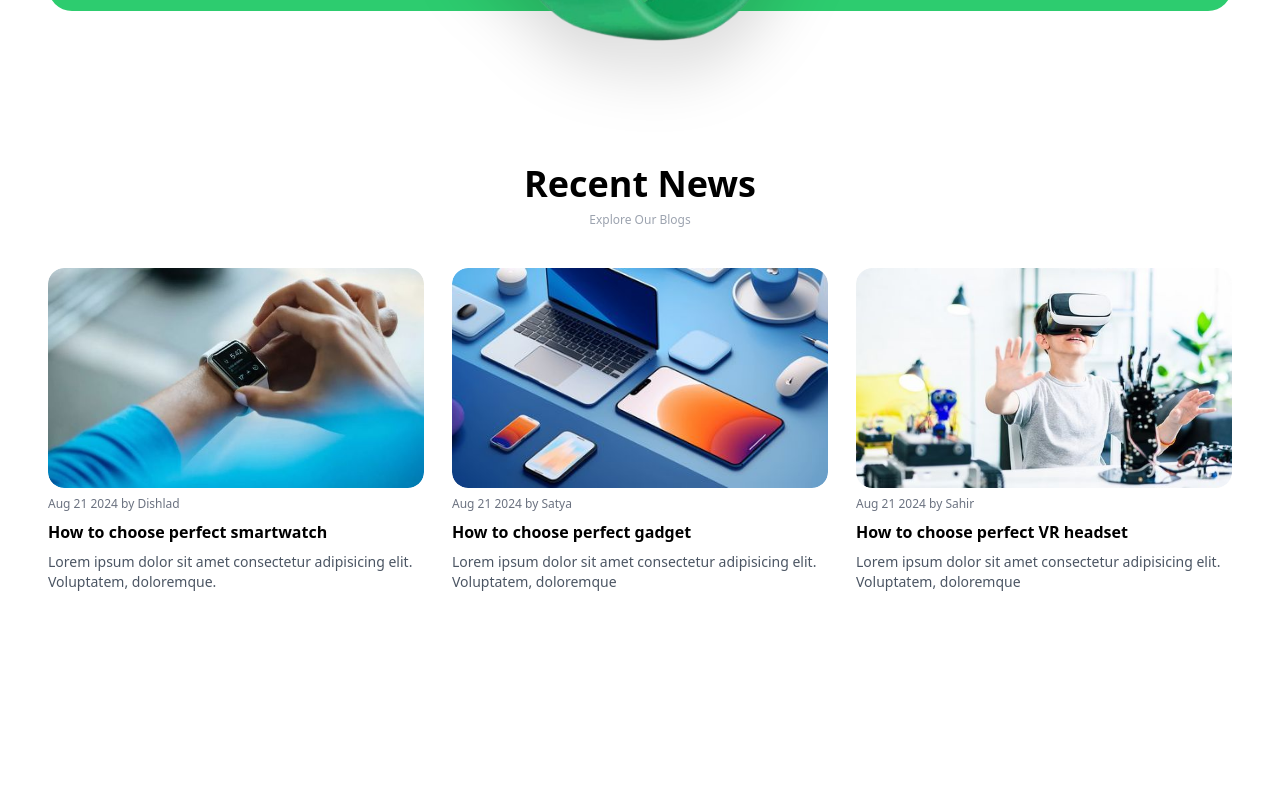
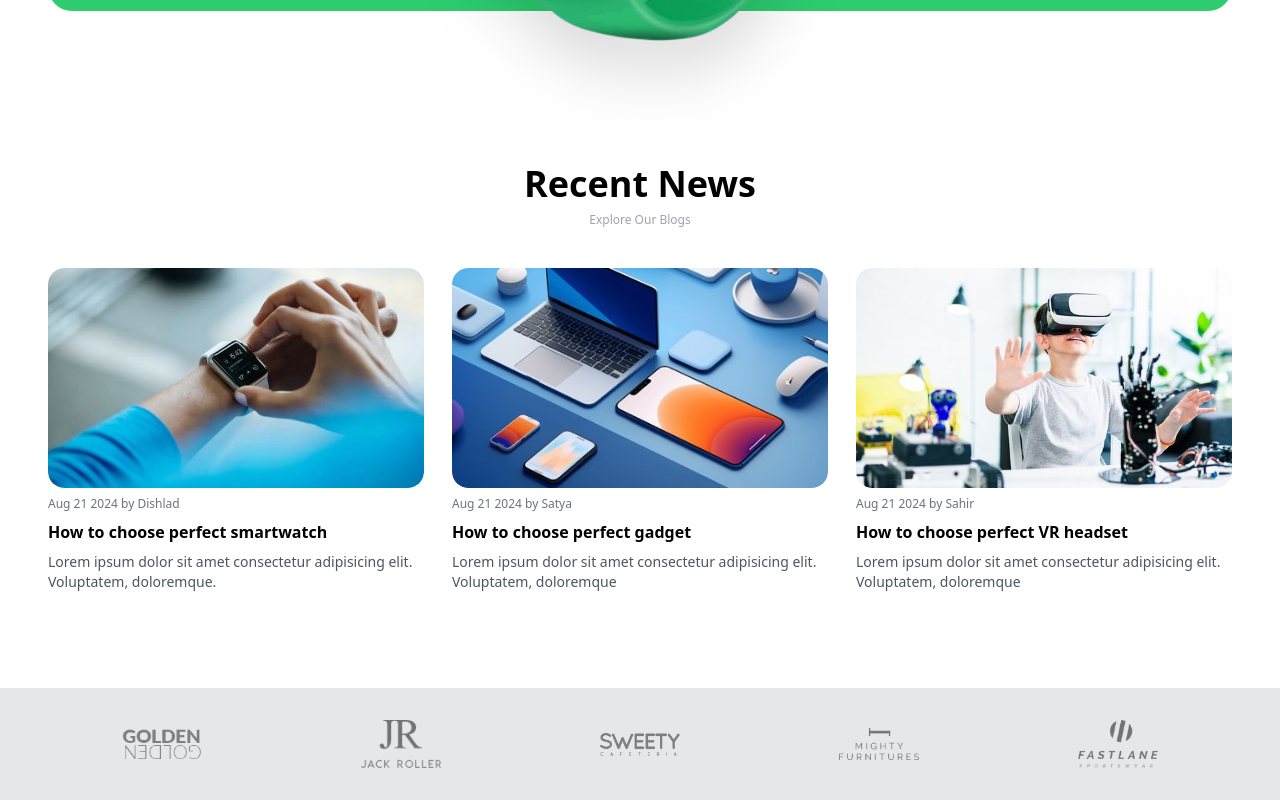
Before and after one commit to wacho91/Tech-Shop, a React app: page / in a window 1280 px wide. Shown: the part 3350-4150 px from the top of the page. Before the commit the page ends 3990 px from the top, so only its background shows below. Built offline with nearby package versions, Linux system fonts and the light colour scheme; the HTML template or start-up script is replaced by a standard one.

Commit message:
Partners complete

```diff
--- a/src/App.jsx
+++ b/src/App.jsx
@@ -9,6 +9,8 @@
 import smartwatch2 from "./assets/category/smartwatch2-removebg-preview.png"
 import Products from "./components/Products/Products"
 import Blog from "./components/Blog/Blog"
+import Partners from "./components/Partners/Partners"
+import Footer from "./components/Footer/Footer"
 
 const BannerData = {
   discount: "30% OFF",
@@ -45,6 +47,8 @@
       <Products />
       <Banner data={BannerData2}/>
       <Blog />
+      <Partners />
+      <Footer />
     </div>
   )
 }
--- /dev/null
+++ b/src/components/Footer/Footer.jsx
@@ -0,0 +1,11 @@
+
+
+const Footer = () => {
+  return (
+    <div>
+
+    </div>
+  )
+}
+
+export default Footer
--- /dev/null
+++ b/src/components/Partners/Partners.jsx
@@ -0,0 +1,24 @@
+
+import brand1 from "../../assets/brand/br-1.png"
+import brand2 from "../../assets/brand/br-2.png"
+import brand3 from "../../assets/brand/br-3.png"
+import brand4 from "../../assets/brand/br-4.png"
+import brand5 from "../../assets/brand/br-5.png"
+
+const Partners = () => {
+  return (
+    <div className="py-8 mt-24 hidden md:block bg-gray-200 dark:bg-white/10 ">
+      <div className="container">
+        <div className="grid grid-cols-5 gap-3 place-items-center opacity-50">
+            <img src={brand1} alt="image" className="w-[80px] dark:invert" />
+            <img src={brand2} alt="image" className="w-[80px] dark:invert" />
+            <img src={brand3} alt="image" className="w-[80px] dark:invert" />
+            <img src={brand4} alt="image" className="w-[80px] dark:invert" />
+            <img src={brand5} alt="image" className="w-[80px] dark:invert" />
+        </div>
+      </div>
+    </div>
+  )
+}
+
+export default Partners
```
